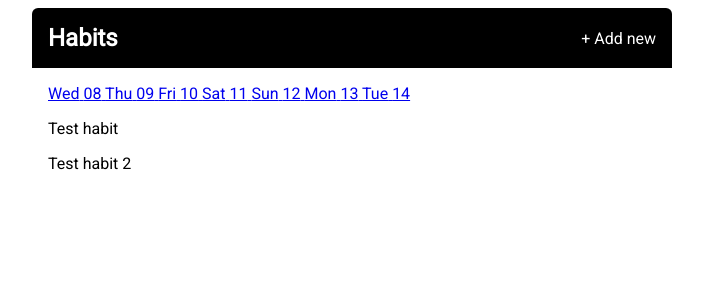
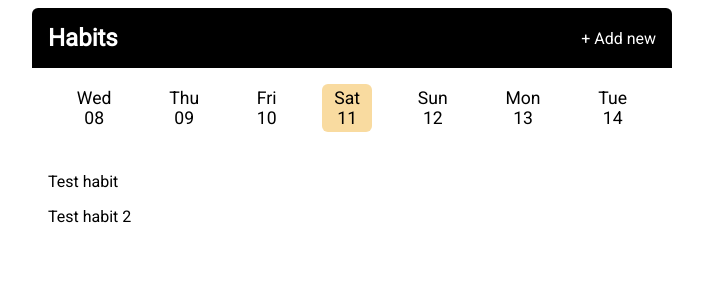
Before and after one commit to ngardamala/habit_tracker, a Flask app: page / in a window 1280 px wide. Shown: the top 300 px of the page, without its empty margins (288-991 px from the left). Run offline with Flask 2, Linux system fonts and the light colour scheme.

Commit message:
working app

```diff
--- a/app.py
+++ b/app.py
@@ -4,10 +4,13 @@ from flask import Flask, render_template, request
 app = Flask(__name__)
 habits = ['Test habit', 'Test habit 2']
 
+@app.context_processor
+def add_calc_date_range():
+	def date_range(start=datetime.date):
+		dates = [start + datetime.timedelta(days=diff) for diff in range(-3, 4)]
+		return dates
+	return {'date_range': date_range}
 
-def date_range(start=datetime.date):
-	dates = [start + datetime.timedelta(days=diff) for diff in range(-3, 4)]
-	return dates
 
 @app.route('/')
 def index():
@@ -17,8 +20,7 @@ def index():
 	else:
 		selected_date = datetime.date.today()
 	return render_template('index.html', habits=habits,
-		title='Habit Tracker - Home', date_range=date_range,
-		selected_date=selected_date)
+		title='Habit Tracker - Home', selected_date=selected_date)
 
 
 @app.route('/add', methods=['GET', 'POST'])
@@ -26,4 +28,5 @@ def add_habit():
 	if request.method == 'POST':
 		habit = request.form.get('habit')
 		habits.append(habit)
-	return render_template('add_habit.html', title='Habit Tracker - Add Habit')
+	return render_template('add_habit.html', title='Habit Tracker - Add Habit',
+		selected_date=datetime.date.today())
--- a/static/style.css
+++ b/static/style.css
@@ -63,3 +63,54 @@ body {
 	padding: 0.5rem 2.5rem;
 	align-self: flex-end;
 }
+
+.dates {
+	display: flex;
+	justify-content: space-around;
+	color: black;
+	font-size: 1.1rem;
+	margin-bottom: 2.5rem;
+}
+
+.dates__link {
+	color: inherit;
+	text-decoration: none;
+	outline: none;
+	padding: 0.25rem 0.75rem;
+	border-radius: 6px;
+}
+
+.dates__link:not(.dates__link--current):hover {
+	background: #cacfd2;
+}
+
+.dates__link--current {
+	background: #f9dba0;
+}
+
+.date {
+	display: flex;
+	flex-direction: column;
+	align-items: center;
+}
+
+.dates__link:first-of-type,
+.dates__link:last-of-type,
+.dates__link:nth-of-type(2),
+.dates__link:nth-last-of-type(2) {
+	display: none;
+}
+
+@media screen and (min-width: 25rem) {
+	.dates__link:nth-of-type(2),
+	.dates__link:nth-last-of-type(2) {
+		display: block;
+	}
+}
+
+@media screen and (min-width: 35rem) {
+	.dates__link:first-of-type,
+	.dates__link:last-of-type {
+		display: block;
+	}
+}
```
Also changed, not shown: templates/index.html (+0 -10 lines), templates/layout.html (+10 -0 lines).
